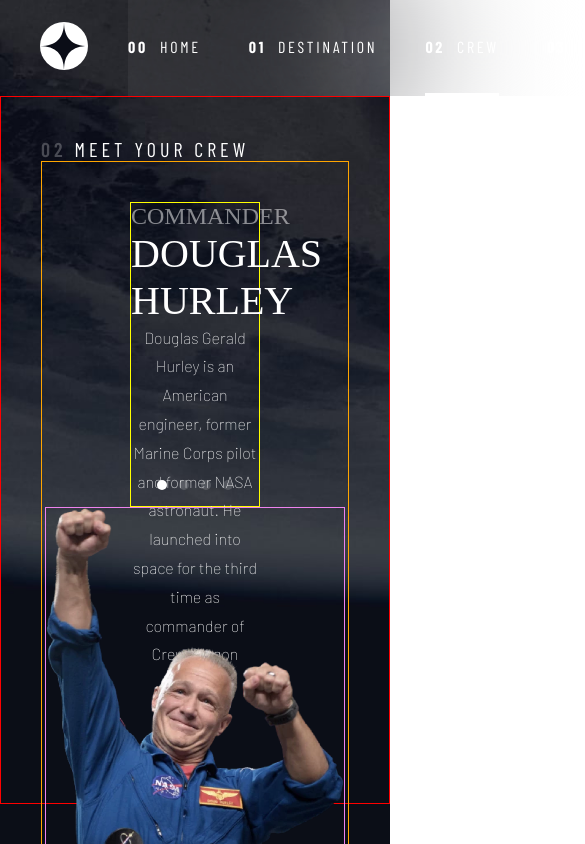
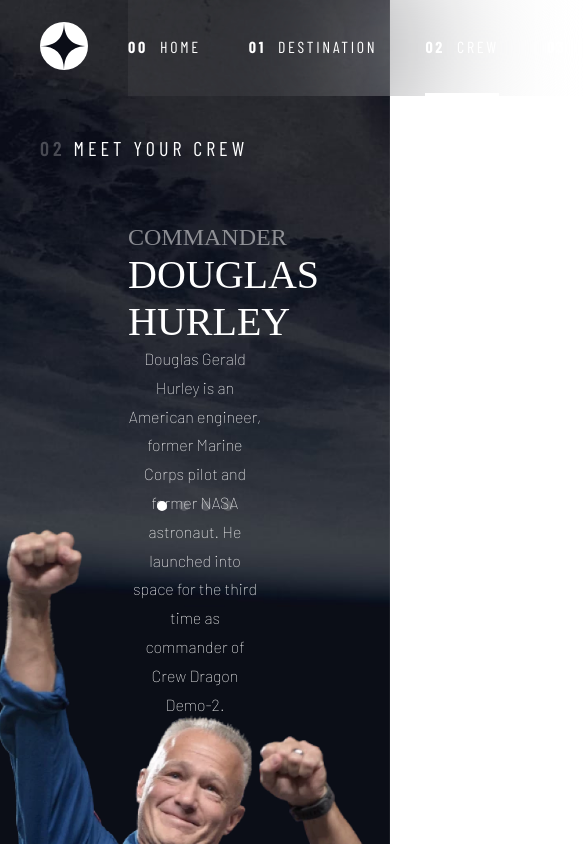
Before and after one commit to Xoneris/frontend-mentor-qr_componentfrontend-mentor-space_tourism, a Vue app: page /crew in a window 390 px wide. Shown: the top 844 px of the page, 585 px wide, since content can reach past the window. Built offline with nearby package versions, Linux system fonts and the light colour scheme; a web font is replaced by a local one.

Commit message:
worked a bit on making crew page mobile friendly and a bunch of other css fixes

```diff
--- a/src/App.vue
+++ b/src/App.vue
@@ -21,7 +21,7 @@
 </script>
 
 <template>
-  <div class="background-image" :id="idForBG">
+
     <header>
       <div class="header-wrapper">
         <RouterLink to="/">
@@ -75,5 +75,5 @@
     <main>
       <RouterView />
     </main>
-  </div>
+    <div class="background-image" :id="idForBG"></div>
 </template>
--- a/src/assets/main.css
+++ b/src/assets/main.css
@@ -4,7 +4,7 @@
   box-sizing: border-box;
 }
 
-html {
+html, body {
   min-height: 100vh;
   min-width: 100vw;
 }
@@ -82,10 +82,17 @@
 
 .background-image {
   position: fixed;
+  top: 0;
+  left: 0;
   width: 100vw;
   height: 100vh;
   background-repeat: no-repeat;
   background-size: cover;
+  z-index: -1;
+}
+
+main {
+  z-index: 5;
 }
 
 #home {
@@ -109,6 +116,7 @@
   height: 136px;
   display: flex;
   align-items: flex-end;
+  z-index: 1;
 }
 header .header-wrapper {
   width: 100%;
@@ -129,6 +137,7 @@
 }
 header img {
   padding: 0 64px;
+  z-index: 1;
 }
 header nav {
   width: 736px;
@@ -170,11 +179,6 @@
 }
 header nav ul .active {
   border-bottom: 3px solid white;
-}
-
-main {
-  min-width: 100%;
-  min-height: 100%;
 }
 
 .home {
@@ -521,7 +525,6 @@
   }
   .home {
     margin-top: 128px;
-    height: 672px;
   }
   .home .hero {
     height: 100%;
@@ -577,24 +580,25 @@
     padding: 0;
     margin: 0;
     width: 100%;
+    height: calc(100vh - 96px);
   }
   .crew .wrapper {
     width: 100%;
-    padding: 40px;
-    border: 1px solid red;
+    padding: 40px 40px 0 40px;
+    margin: 0;
   }
   .crew .wrapper .crew-container-all {
+    height: 100%;
     display: flex;
     flex-direction: column;
+    justify-content: space-between;
     text-align: center;
-    border: 1px solid orange;
   }
   .crew .wrapper .crew-container-all .crew-container-left {
     width: calc(100% - 176px);
     height: 305px;
     margin: 64px 88px 0 88px;
     align-items: center;
-    border: 1px solid yellow;
   }
   .crew .wrapper .crew-container-all .crew-container-left .crew-description {
     width: 100%;
@@ -610,12 +614,15 @@
   }
   .crew .wrapper .crew-container-all .crew-image {
     height: 100%;
-    width: 300px;
-    border: 1px solid violet;
+    width: 400px;
   }
   .crew .wrapper .crew-container-all .crew-image img {
     height: 100%;
     width: 100%;
+    -o-object-fit: cover;
+       object-fit: cover;
+    -webkit-mask-image: none;
+            mask-image: none;
   }
 }
 @media (max-width: 375px) {
@@ -663,7 +670,7 @@
     display: none;
   }
   header .header-wrapper .mobile-nav {
-    position: absolute;
+    position: fixed;
     top: 0;
     right: 0;
     width: 254px;
--- a/src/assets/main.scss
+++ b/src/assets/main.scss
@@ -7,7 +7,7 @@
     box-sizing: border-box;
 }
 
-html {
+html, body {
     min-height: 100vh;
     min-width: 100vw;
 }
@@ -85,11 +85,17 @@
 
 .background-image {
     position: fixed;
+    top: 0;
+    left: 0;
     width: 100vw;
     height: 100vh;
     background-repeat: no-repeat;
     background-size: cover;
+    z-index: -1;
+}
 
+main {
+    z-index: 5;
 }
 
 #home {
@@ -113,6 +119,7 @@
     height: 136px;
     display: flex;
     align-items: flex-end;
+    z-index: 1;
 
     .header-wrapper {
         width: 100%;
@@ -136,7 +143,7 @@
 
     img {
         padding: 0 64px;
-
+        z-index: 1;
 
     }
 
@@ -187,11 +194,6 @@
             }
         }
     }
-}
-
-main {
-    min-width: 100%;
-    min-height: 100%;
 }
 
 .home {
@@ -605,7 +607,6 @@
 
     .home {
         margin-top: 128px;
-        height: 672px;
 
         .hero {
             height: 100%;
@@ -677,25 +678,25 @@
         padding: 0;
         margin: 0;
         width: 100%;
+        height: calc(100vh - 96px);
 
         .wrapper {
             width: 100%;
-            padding: 40px;
-            border: 1px solid red;
+            padding: 40px 40px 0 40px;
+            margin: 0;
 
             .crew-container-all {
+                height: 100%;
                 display: flex;
                 flex-direction: column;
-
+                justify-content: space-between;
                 text-align: center;
-                border: 1px solid orange;
 
                 .crew-container-left {
                     width: calc(100% - 176px);
                     height: 305px;
                     margin: 64px 88px 0 88px;
                     align-items: center;
-                    border: 1px solid yellow;
 
                     .crew-description {
                         width: 100%;
@@ -716,15 +717,14 @@
                     }
                 }
                 .crew-image {
-
                     height: 100%;
-                    width: 300px;
-                    border: 1px solid violet;
+                    width: 400px;
 
                     img {
                         height: 100%;
                         width: 100%;
-
+                        object-fit: cover;
+                        mask-image: none;
                     }
                 }
             }
@@ -789,7 +789,7 @@
             }
 
             .mobile-nav {
-                position: absolute;
+                position: fixed;
                 top: 0;
                 right: 0;
                 width: 254px;
@@ -858,6 +858,7 @@
             #closed {
                 margin-right: -254px;
                 transition: all 0.7s;
+                // opacity: 0;
             }
         }
     }
```
Also changed, not shown: 1 other file (tests, documents, lock files or other folders).
